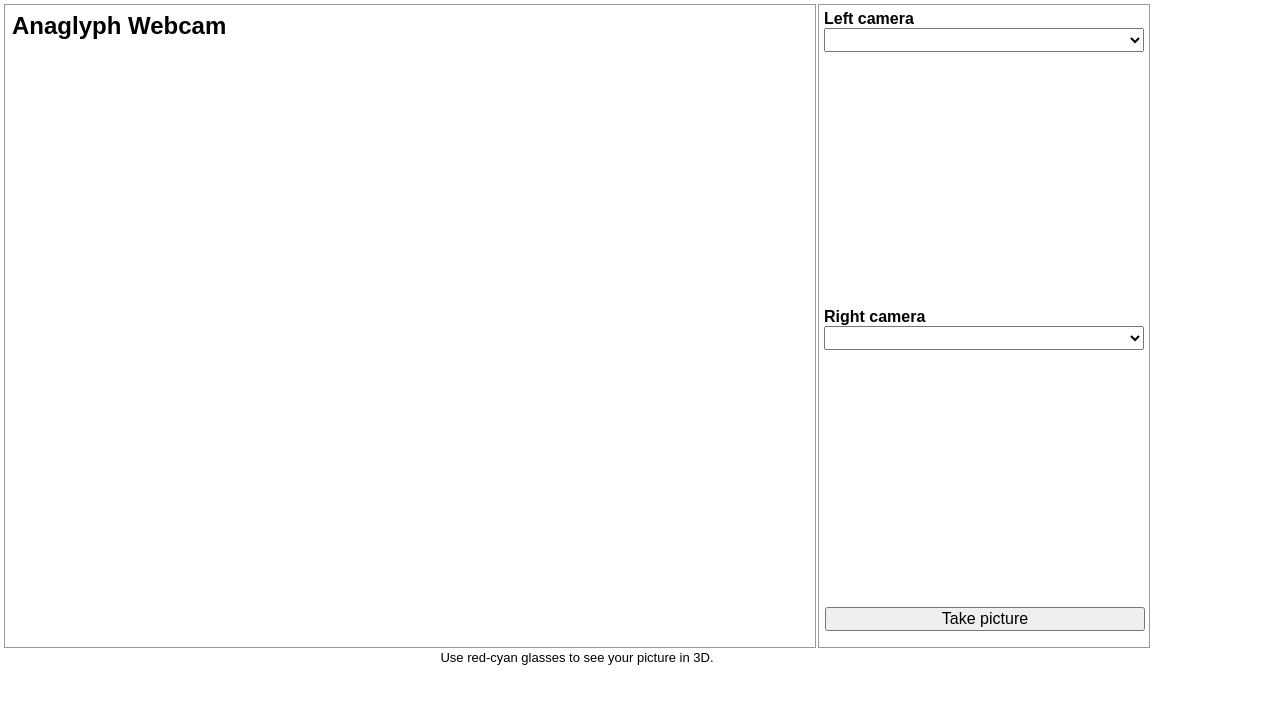
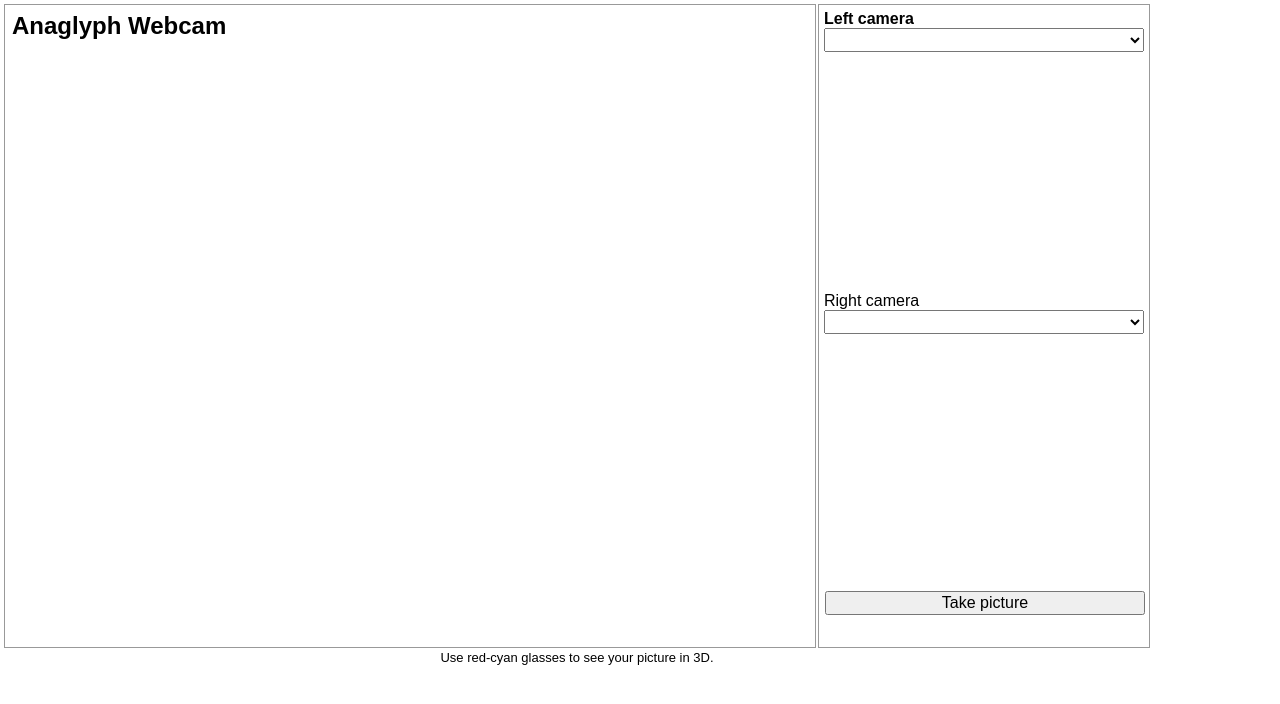
Before and after one commit to tproffen/Anaglyphs, a plain HTML site: page DualCamera.html in a window 1280 px wide. Drawn offline with Linux system fonts and the light colour scheme.

Commit message:
Update DualCamera.html

```diff
--- a/DualCamera.html
+++ b/DualCamera.html
@@ -13,11 +13,10 @@
     		<b>Left camera</b><br>
     		<select id="videoSource1"></select><br>
     		<video id="video1" name="video1" autoplay width="320" height="240"></video>
-    		<p>
-    		<b>Right camera</b><br>
+    		<br>
+    		<b></b>Right camera</b><br>
     		<select id="videoSource2"></select><br>
     		<video id="video2" name="video2" autoplay width="320" height="240"></video>
-    		</p>
     		<p><input type="button" value="Take picture" id="snap"></p>
     	</td>
   </table>
```
